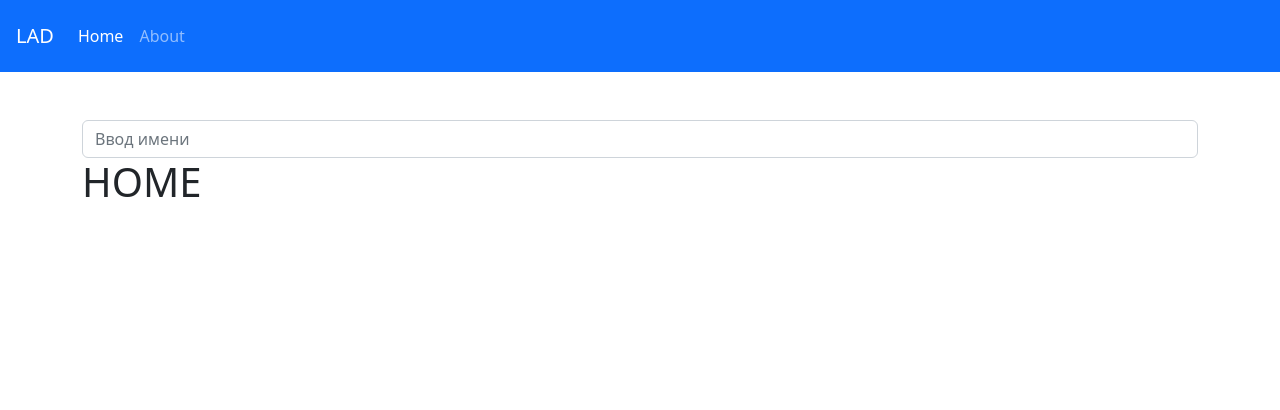
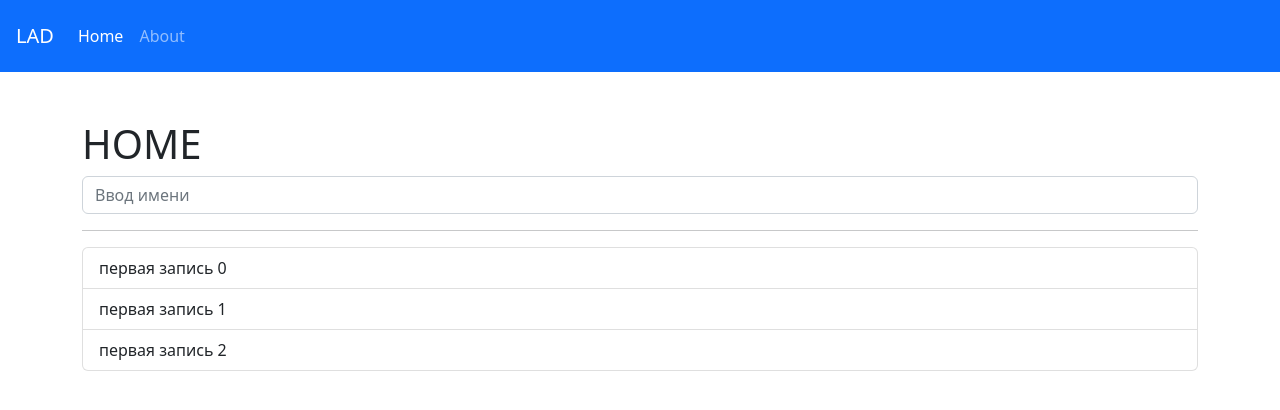
Before and after one commit to AntonovkaE/lad-list, a React (Create React App) app: page / in a window 1280 px wide. Shown: the top 410 px of the page. Built offline with nearby package versions, Linux system fonts and the light colour scheme.

Commit message:
feat: add list

```diff
--- a/src/components/App.js
+++ b/src/components/App.js
@@ -3,13 +3,14 @@ import Home from "../pages/home";
 import About from "../pages/About";
 import { Navbar } from "./Navbar";
 import { Form } from "./Form";
+import { List } from "./List";
 
 function App() {
     return (
         <div className="page">
             <Navbar />
             <div className="container pt-5">
-                <Form/>
+
                 <Routes>
                     <Route path="/" exact element={ <Home/> }>
                     </Route>
--- a/src/components/List.js
+++ b/src/components/List.js
@@ -0,0 +1,11 @@
+import React from "react";
+
+export const List = ({ list }) => {
+    return (
+        <ul className="list-group">
+            {list.map(item => (
+                <li className="list-group-item" key={item.id}>{item.title}</li>
+            ))}
+        </ul>
+    )
+}
--- a/src/pages/home.js
+++ b/src/pages/home.js
@@ -1,8 +1,16 @@
 import React, { Fragment } from "react";
+import { Form } from "../components/Form";
+import { List } from "../components/List";
 export const Home = () => {
+    const  list = new Array(3)
+        .fill('')
+        .map((_, i) => ({id: i, title: `первая запись ${i}`}));
     return (
         <Fragment>
             <h1>HOME</h1>
+            <Form/>
+            <hr/>
+            <List list={list}></List>
         </Fragment>
     )
 }
```
